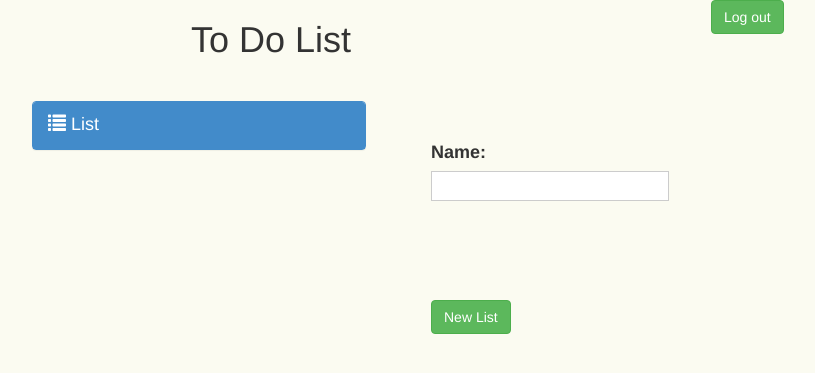
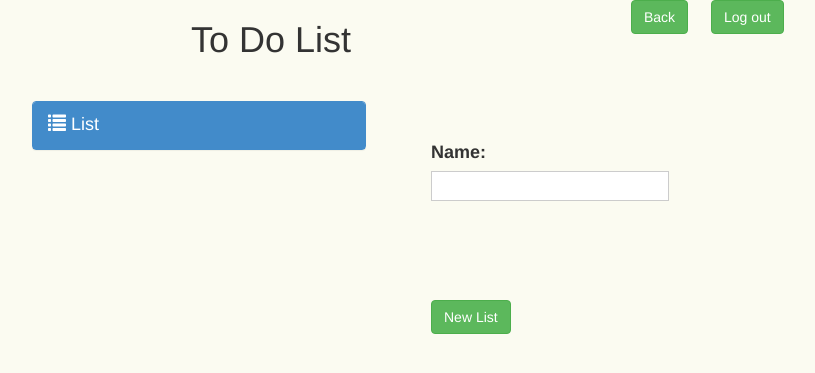
Before and after one commit to light940929/todolist_wine, a PHP site: page /todolist_wine/views/list.html in a window 1280 px wide. Shown: the top 373 px of the page, without its empty margins (369-1184 px from the left). Run offline with PHP 8.4, Linux system fonts and the light colour scheme.

Commit message:
all function on list update

```diff
--- a/css/styles.css
+++ b/css/styles.css
@@ -54,6 +54,12 @@ border: 0;
 	top:0;
 	right:0;
 	width:200px;
+}
+.rightTop2Area {
+        position: absolute;
+        top:0;
+        right:0;
+        width:280px;
 }
 
 ul {
--- a/views/list.html
+++ b/views/list.html
@@ -67,6 +67,9 @@
 
 </div>
 
+   <div class="rightTop2Area">
+        <button id="btnBack" name="back" class="btn btn-success" type="button" onclick="javascript:window.location = 'category.html';">Back</button>
+   </div>
 
   <!-- Button logout -->
     <div class="rightTopArea">
```
